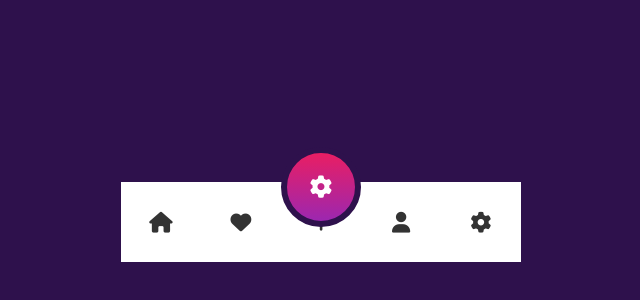
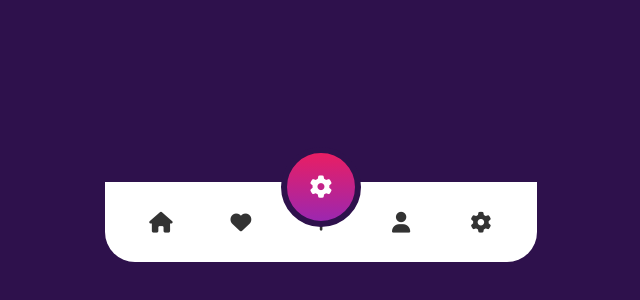
Before and after one commit to andrew28092002/beautiful-nav-menu, a plain HTML site: page index.html in a window 1280 px wide. Shown: the part 170-470 px from the top of the page, without its empty margins (319-959 px from the left). Drawn offline with Linux system fonts and the light colour scheme.

Commit message:
update styles: add padding and border-bottom at navbar

```diff
--- a/style.css
+++ b/style.css
@@ -15,6 +15,9 @@ body{
     width: fit-content;
     background: #fff;
     position: relative;
+    padding: 0 1rem;
+    border-bottom-left-radius: 30px ;
+    border-bottom-right-radius: 30px;
 }
 
 .navbar ul{
```
